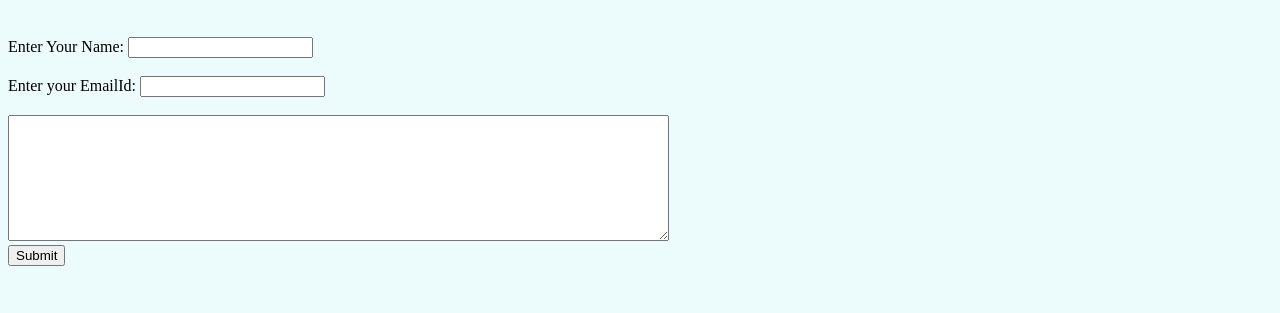
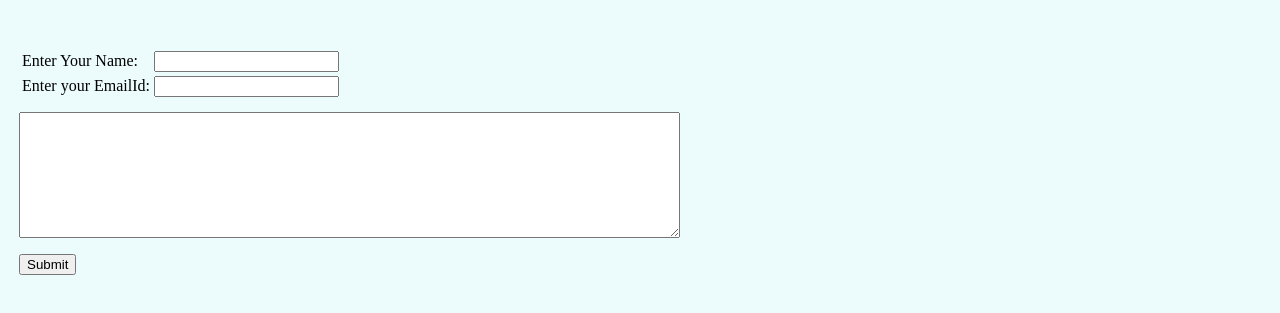
Before and after one commit to Ujjwal112233/resume, a plain HTML site: page Contact.html in a window 1280 px wide. Shown: the part 61-374 px from the top of the page. Drawn offline with Linux system fonts and the light colour scheme.

Commit message:
Update Contact.html

```diff
--- a/Contact.html
+++ b/Contact.html
@@ -15,14 +15,30 @@
 
     <form class="" action="mailto:iamujjwalbansal@gmail.com" method="post" enctype="text/plain">
       <br>
-      <label for="">Enter Your Name:</label>
-      <input type="text" name="yourName" value=""> <br>
-      <br>
-      <label for="">Enter your EmailId:</label>
-      <input type="email" name="yourEmail" value=""><br>
-      <br>
-      <textarea name="yourMessage" rows="8" cols="80"></textarea><br>
-      <input type="submit" name="">
+
+      <table cellspacing="10">
+        <tr>
+          <td><table>
+            <tr>
+              <td><label for="">Enter Your Name:</label></td>
+              <td><input type="text" name="yourName" value=""></td>
+            </tr>
+
+            <tr>
+              <td><label for="">Enter your EmailId:</label></td>
+              <td><input type="email" name="yourEmail" value=""></td>
+            </tr>
+          </table></td>
+        </tr>
+
+        <tr>
+          <td><textarea name="yourMessage" rows="8" cols="80"></textarea></td>
+        </tr>
+
+        <tr>
+          <td><input type="submit" name=""></td>
+        </tr>
+      </table>
 
     </form>
 
```
